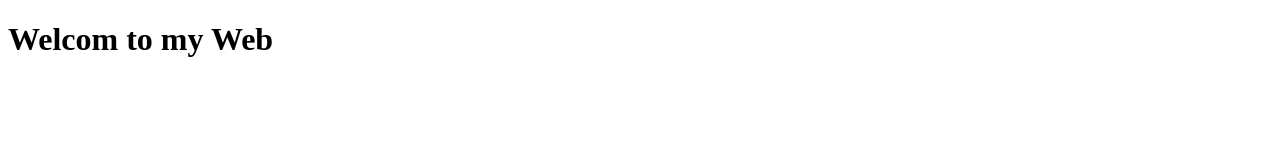
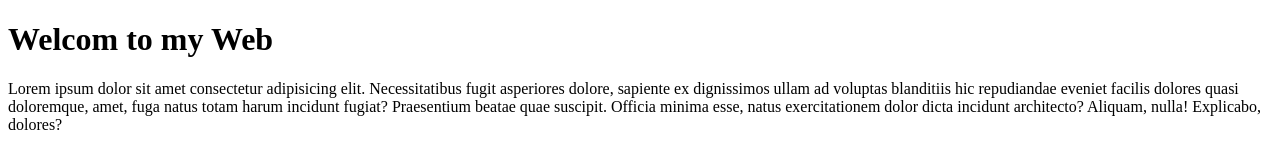
Before and after one commit to alihaiderofficial420/Gir-Practice, a plain HTML site: page index.html in a window 1280 px wide. Drawn offline with Linux system fonts and the light colour scheme.

Commit message:
main section done

```diff
--- a/index.html
+++ b/index.html
@@ -9,5 +9,6 @@
     <header>
         <h1>Welcom to my Web</h1>
     </header>
+    <main>Lorem ipsum dolor sit amet consectetur adipisicing elit. Necessitatibus fugit asperiores dolore, sapiente ex dignissimos ullam ad voluptas blanditiis hic repudiandae eveniet facilis dolores quasi doloremque, amet, fuga natus totam harum incidunt fugiat? Praesentium beatae quae suscipit. Officia minima esse, natus exercitationem dolor dicta incidunt architecto? Aliquam, nulla! Explicabo, dolores?</main>
 </body>
 </html>
```
